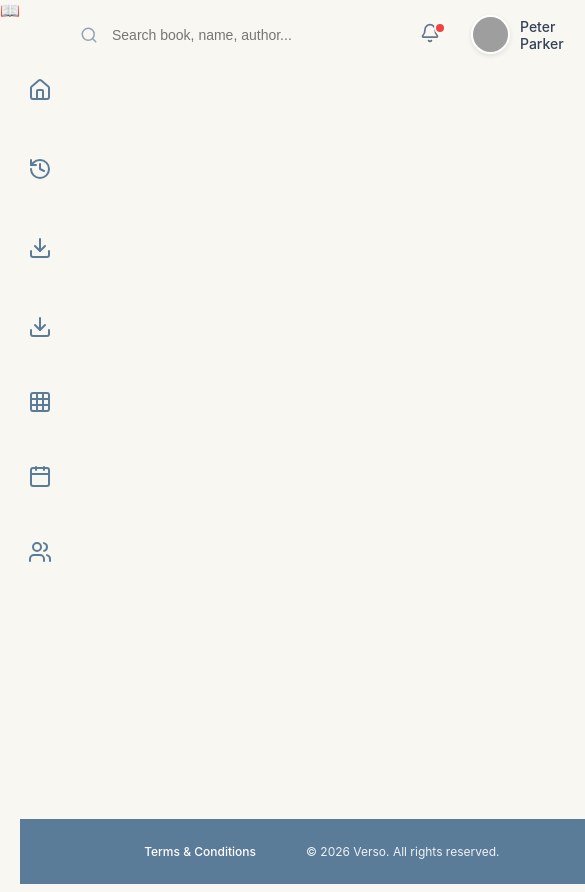
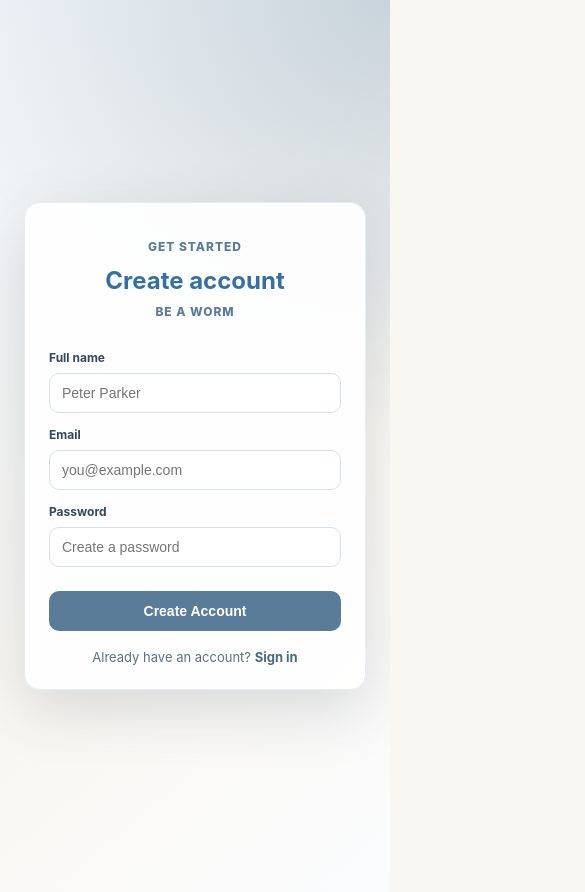
Before and after one commit to TheRealNightmare/Verso2.0, a React (Vite) app in the folder FRONTEND/verso/: page /register in a window 390 px wide. Shown: the top 892 px of the page, 585 px wide, since content can reach past the window. Built offline with nearby package versions, Linux system fonts and the light colour scheme; grey boxes are pictures that could not be loaded.

Commit message:
implemented login  and registration page

```diff
--- a/FRONTEND/verso/src/App.jsx
+++ b/FRONTEND/verso/src/App.jsx
@@ -7,11 +7,31 @@ import BookDetails from './pages/BookDetails';
 import ReadingPage from './pages/ReadingPage';
 import History from './pages/History';
 import Storage from './pages/Storage';
+import Login from './pages/Login';
+import Register from './pages/Register';
 
 function App() {
 
   const location = useLocation();
   const isReadingMode = location.pathname.startsWith('/read');
+  const isAuthPage = location.pathname === '/login' || location.pathname === '/register';
+
+  const appRoutes = (
+    <Routes>
+      <Route path="/" element={<Home />} />
+      <Route path="/book/:id" element={<BookDetails />} />
+      <Route path="/history" element={<History />} />
+      <Route path="/storage" element={<Storage />} />
+      <Route path="/read/:id" element={<ReadingPage />} />
+      <Route path="/login" element={<Login />} />
+      <Route path="/register" element={<Register />} />
+    </Routes>
+  );
+
+  if (isAuthPage) {
+    return <div className="auth-layout">{appRoutes}</div>;
+  }
+
   return (
     <div className="app-layout">
   <Sidebar />
@@ -20,14 +40,7 @@ function App() {
 
     {/* Wrap your Routes in a div that we can tell to "grow" */}
     <div className="page-content">
-      <Routes>
-        <Route path="/" element={<Home />} />
-        <Route path="/book/:id" element={<BookDetails />} />
-        <Route path="/history" element={<History />} />
-        <Route path="/storage" element={<Storage />} />
-        <Route path="/read/:id" element={<ReadingPage />} />
-
-      </Routes>
+      {appRoutes}
     </div>
 
     {!isReadingMode && <Footer />}
--- a/FRONTEND/verso/src/components/TopBar.jsx
+++ b/FRONTEND/verso/src/components/TopBar.jsx
@@ -1,4 +1,5 @@
 import React from 'react';
+import { Link } from 'react-router-dom';
 import { Search, Bell } from 'lucide-react';
 
 const TopBar = () => {
@@ -21,6 +22,11 @@ const TopBar = () => {
           <span className="notification-dot"></span>
         </button>
 
+        <div className="auth-shortcuts">
+          <Link to="/login" className="auth-shortcut-link">Log in</Link>
+          <Link to="/register" className="auth-shortcut-link auth-shortcut-primary">Register</Link>
+        </div>
+
         <div className="profile-section">
           <img
             src="https://i.pravatar.cc/150?u=peter"
--- a/FRONTEND/verso/src/index.css
+++ b/FRONTEND/verso/src/index.css
@@ -784,3 +784,181 @@ body {
   font-style: italic;
   margin: 4px 0 0 0;
 }
+
+.auth-shortcuts {
+  display: flex;
+  align-items: center;
+  gap: 10px;
+}
+
+.auth-shortcut-link {
+  color: #5b7c99;
+  text-decoration: none;
+  font-size: 12px;
+  font-weight: 700;
+  border: 1px solid #d6dee7;
+  border-radius: 999px;
+  padding: 6px 12px;
+  transition: all 0.2s ease;
+}
+
+.auth-shortcut-link:hover {
+  border-color: #5b7c99;
+  background-color: #eef3f8;
+}
+
+.auth-shortcut-primary {
+  background-color: #5b7c99;
+  border-color: #5b7c99;
+  color: #ffffff;
+}
+
+.auth-shortcut-primary:hover {
+  background-color: #456985;
+  border-color: #456985;
+}
+
+.auth-layout {
+  min-height: 100vh;
+}
+
+.auth-page {
+  min-height: 100vh;
+  display: flex;
+  align-items: center;
+  justify-content: center;
+  padding: 24px;
+  background:
+    radial-gradient(circle at top right, rgba(91, 124, 153, 0.28), rgba(91, 124, 153, 0) 45%),
+    linear-gradient(140deg, #eff4f8 0%, #f9f7f2 60%, #fbfcfe 100%);
+}
+
+.auth-card {
+  width: 100%;
+  max-width: 460px;
+  background-color: rgba(255, 255, 255, 0.92);
+  border-radius: 20px;
+  padding: 36px;
+  box-shadow: 0 20px 60px rgba(43, 59, 74, 0.16);
+  border: 1px solid #e7edf3;
+}
+
+.auth-eyebrow {
+  /* margin: 0; */
+  font-size: 12px;
+  font-weight: 800;
+  text-transform: uppercase;
+  letter-spacing: 0.08em;
+  color: #5b7c99;
+  text-align: center;
+
+}
+
+.auth-title {
+  margin: 8px 0 8px 0;
+  font-size: 30px;
+  color: #3570a4;
+  text-align: center;
+
+
+}
+
+.auth-subtitle {
+  margin: 0 0 22px 0;
+  color: #5f6f80;
+   font-size: 12px;
+  font-weight: 800;
+  text-transform: uppercase;
+  letter-spacing: 0.08em;
+  line-height: 1.55;
+  color:#5b7c99;
+  text-align: center;
+}
+
+.auth-form {
+  display: flex;
+  flex-direction: column;
+  gap: 8px;
+}
+
+.auth-label {
+  font-size: 12px;
+  font-weight: 700;
+  color: #32485f;
+  margin-top: 6px;
+}
+
+.auth-input {
+  border: 1px solid #d5e0ea;
+  border-radius: 10px;
+  font-size: 14px;
+  color: #2a3a4b;
+  padding: 11px 12px;
+  background-color: #ffffff;
+  transition: border-color 0.2s ease, box-shadow 0.2s ease;
+}
+
+.auth-input:focus {
+  outline: none;
+  border-color: #5b7c99;
+  box-shadow: 0 0 0 4px rgba(91, 124, 153, 0.17);
+}
+
+.auth-submit {
+  margin-top: 16px;
+  border: none;
+  border-radius: 10px;
+  background-color: #5b7c99;
+  color: #ffffff;
+  padding: 12px;
+  font-size: 14px;
+  font-weight: 700;
+  cursor: pointer;
+  transition: transform 0.2s ease, background-color 0.2s ease;
+}
+
+.auth-submit:hover {
+  background-color: #456985;
+  transform: translateY(-1px);
+}
+
+.auth-switch-text {
+  margin: 18px 0 0 0;
+  font-size: 13px;
+  color: #5f6f80;
+  text-align: center;
+}
+
+.auth-switch-link {
+  color: #486986;
+  font-weight: 700;
+  text-decoration: none;
+}
+
+.auth-switch-link:hover {
+  text-decoration: underline;
+}
+
+@media (max-width: 760px) {
+  .search-wrapper {
+    display: none;
+  }
+
+  .top-bar-actions {
+    width: 100%;
+    justify-content: space-between;
+  }
+
+  .profile-name {
+    display: none;
+  }
+
+  .auth-card {
+    padding: 24px;
+    border-radius: 16px;
+  }
+
+  .auth-title {
+    font-size: 24px;
+  }
+}
--- a/FRONTEND/verso/src/pages/Login.jsx
+++ b/FRONTEND/verso/src/pages/Login.jsx
@@ -0,0 +1,29 @@
+import { Link } from 'react-router-dom';
+
+function Login() {
+  return (
+    <section className="auth-page">
+      <div className="auth-card">
+
+        <h1 className="auth-title">Welcome Book Worm</h1>
+        <p className="auth-subtitle">Log in to your account</p>
+
+        <form className="auth-form" onSubmit={(event) => event.preventDefault()}>
+          <label htmlFor="login-email" className="auth-label">Email</label>
+          <input id="login-email" type="email" placeholder="you@example.com" className="auth-input" required />
+
+          <label htmlFor="login-password" className="auth-label">Password</label>
+          <input id="login-password" type="password" placeholder="Enter your password" className="auth-input" required />
+
+          <button type="submit" className="auth-submit">Log In</button>
+        </form>
+
+        <p className="auth-switch-text">
+          New here? <Link to="/register" className="auth-switch-link">Create an account</Link>
+        </p>
+      </div>
+    </section>
+  );
+}
+
+export default Login;
--- /dev/null
+++ b/FRONTEND/verso/src/pages/Register.jsx
@@ -0,0 +1,32 @@
+import { Link } from 'react-router-dom';
+
+function Register() {
+  return (
+    <section className="auth-page">
+      <div className="auth-card">
+        <p className="auth-eyebrow">Get started</p>
+        <h1 className="auth-title">Create account</h1>
+        <p className="auth-subtitle">Be a worm</p>
+
+        <form className="auth-form" onSubmit={(event) => event.preventDefault()}>
+          <label htmlFor="register-name" className="auth-label">Full name</label>
+          <input id="register-name" type="text" placeholder="Peter Parker" className="auth-input" required />
+
+          <label htmlFor="register-email" className="auth-label">Email</label>
+          <input id="register-email" type="email" placeholder="you@example.com" className="auth-input" required />
+
+          <label htmlFor="register-password" className="auth-label">Password</label>
+          <input id="register-password" type="password" placeholder="Create a password" className="auth-input" required />
+
+          <button type="submit" className="auth-submit">Create Account</button>
+        </form>
+
+        <p className="auth-switch-text">
+          Already have an account? <Link to="/login" className="auth-switch-link">Sign in</Link>
+        </p>
+      </div>
+    </section>
+  );
+}
+
+export default Register;
--- a/FRONTEND/verso/tsconfig.app.json
+++ b/FRONTEND/verso/tsconfig.app.json
@@ -11,6 +11,7 @@
     /* Bundler mode */
     "moduleResolution": "bundler",
     "allowImportingTsExtensions": true,
+    "allowJs": true,
     "verbatimModuleSyntax": true,
     "moduleDetection": "force",
     "noEmit": true,
@@ -24,5 +25,5 @@
     "noFallthroughCasesInSwitch": true,
     "noUncheckedSideEffectImports": true
   },
-  "include": ["src"]
+  "include": ["src/**/*.js", "src/**/*.jsx"]
 }
```
Also changed, not shown: 1 other file (tests, documents, lock files or other folders).
